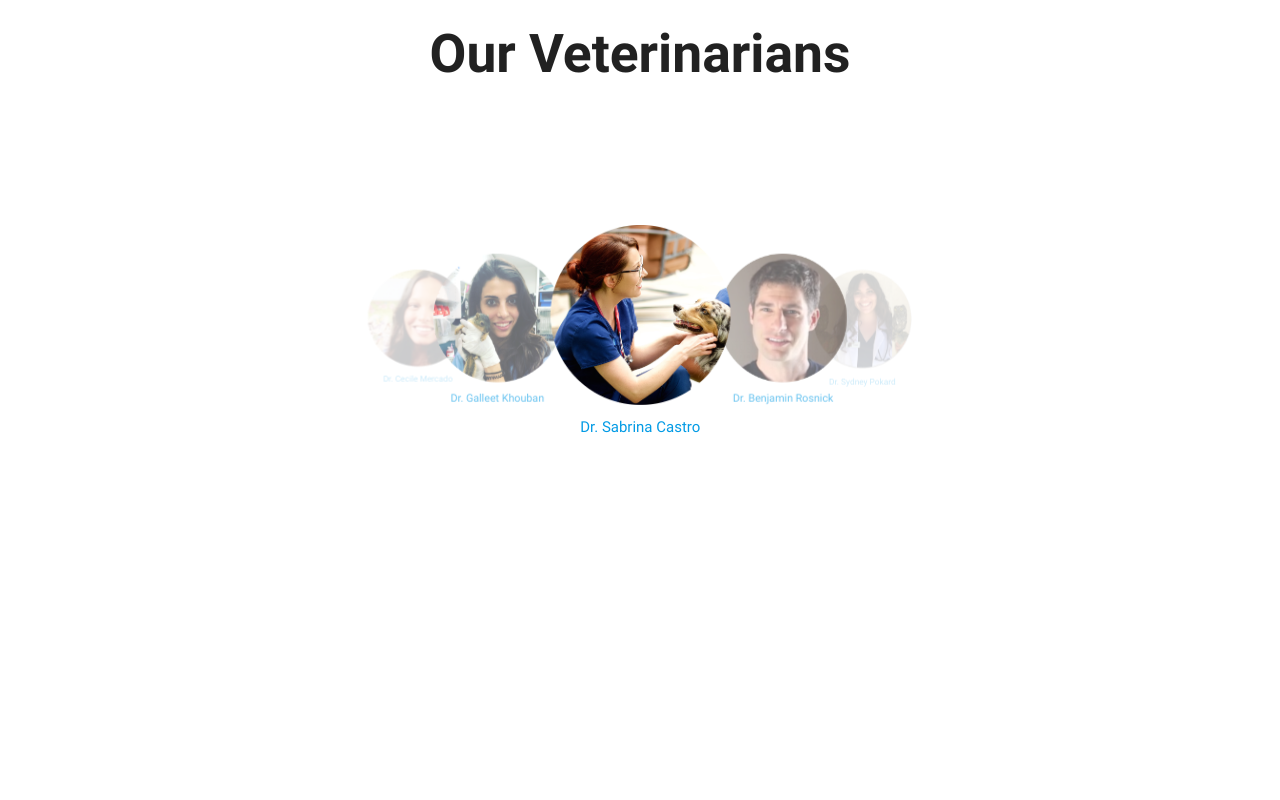
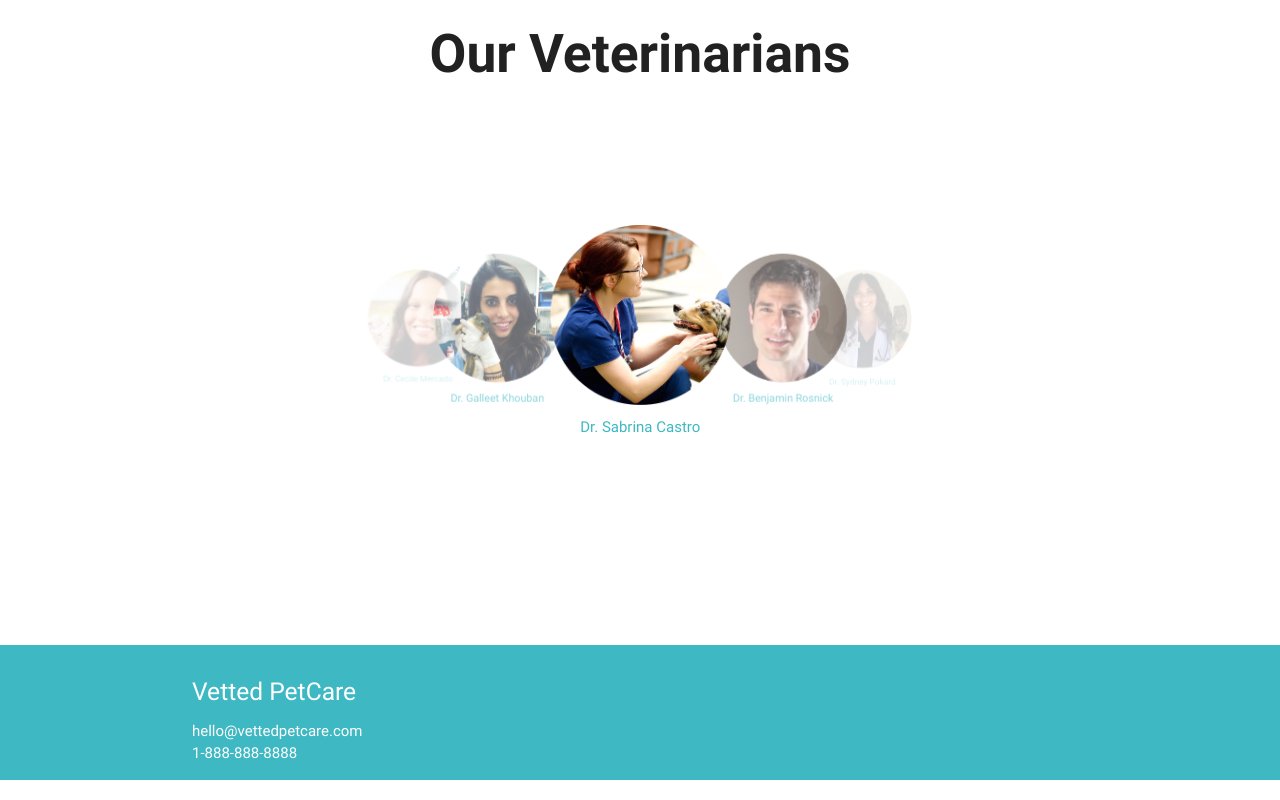
Before and after one commit to ryancurrie/petted, a plain HTML site: page index.html in a window 1280 px wide. Shown: the part 1479-2279 px from the top of the page. Before the commit the page ends 2124 px from the top, so only its background shows below. Drawn offline with nearby package versions, Linux system fonts and the light colour scheme.

Commit message:
Added site footer. #5

```diff
--- a/index.html
+++ b/index.html
@@ -152,6 +152,23 @@
     </div>
   </div>
 
+  <div id="footer">
+    <footer class="page-footer">
+      <div class="container">
+        <div class="row">
+          <div class="col s12 l6">
+            <h5 class="white-text">Vetted PetCare</h5>
+            <ul id="footer-contact">
+              <li><a href="mailto:hello@vettedpetcare.com">hello@vettedpetcare.com</a></li>
+              <li><a href="tel:18888888888">1-888-888-8888</a></li>
+            </ul>
+          </div>
+          <div class="col s12 l6"></div>
+        </div>
+      </div>
+    </footer>
+  </div>
+
   <div id="modal1" class="modal">
     <div class="modal-content">
       <div class="modal-image-container">
--- a/js/search.js
+++ b/js/search.js
@@ -145,3 +145,9 @@ function modalPopulate(id) {
     }
   }
 }
+
+function modalCreate() {
+  var $modal = document.createElement('div')
+  $modal.setAttribute('id', 'modal2')
+  $modal.setAttribute('class', 'modal')
+}
--- a/styles/styles.css
+++ b/styles/styles.css
@@ -55,6 +55,10 @@ div.feature-icon img {
   }
 }
 
+.vet-card h6 {
+  color: #3eb8c3;
+}
+
 #our-vets img.vet-carousel-image {
   width: 12em;
 }
@@ -94,3 +98,15 @@ div.feature-icon img {
 .modal .vet-modal-footer {
   clear: both;
 }
+
+#footer {
+  margin-top: 8em;
+}
+
+.page-footer {
+  background-color: #3eb8c3;
+}
+
+#footer-contact li a {
+  color: #fff;
+}
```
